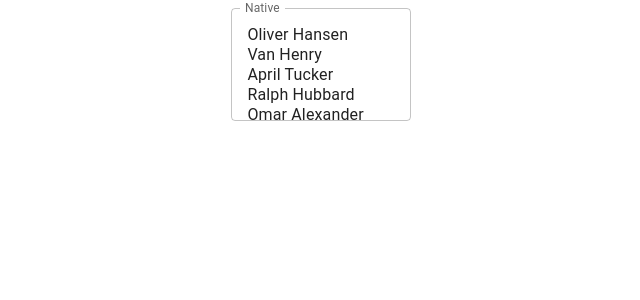
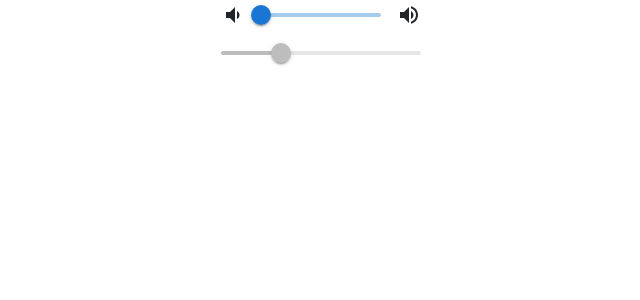
Before and after one commit to sinhasudhanshu/My-React-App, a React (Create React App) app: page / in a window 1280 px wide. Shown: the top 300 px of the page, without its empty margins (319-959 px from the left). Built offline with nearby package versions, Linux system fonts and the light colour scheme.

Commit message:
Volume Slider Button

```diff
--- a/src/App.js
+++ b/src/App.js
@@ -7,7 +7,8 @@
 //import Ratingbutton from './components/RatingButton';
 //import SelectButton from './components/SelectButton';
 //import SelectButtons from './components/SelectButtons';
-import MultipleSelectNative from './components/MultipleSelectNative';
+//import MultipleSelectNative from './components/MultipleSelectNative';
+import SliderButton from './components/SliderButton';
 //import MyButtons from './components/MyButtons';
 //import MyButtonsGroup from './components/MyButtonsGroup';
 
@@ -17,7 +18,7 @@
 
         <center>
 
-       <MultipleSelectNative/>
+       <SliderButton/>
 
         </center>
 
--- /dev/null
+++ b/src/components/SliderButton.js
@@ -0,0 +1,26 @@
+import * as React from 'react';
+import Box from '@mui/material/Box';
+import Stack from '@mui/material/Stack';
+import Slider from '@mui/material/Slider';
+import VolumeDown from '@mui/icons-material/VolumeDown';
+import VolumeUp from '@mui/icons-material/VolumeUp';
+
+ function SliderButton() {
+  const [value, setValue] = React.useState();
+
+  const handleChange = (event) => {
+    setValue();
+  };
+
+  return (
+    <Box sx={{ width: 200 }}>
+      <Stack spacing={2} direction="row" sx={{ mb: 1 }} alignItems="center">
+        <VolumeDown />
+        <Slider aria-label="Volume" value={value} onChange={handleChange} />
+        <VolumeUp />
+      </Stack>
+      <Slider disabled defaultValue={30} aria-label="Disabled slider" />
+    </Box>
+  );
+}
+export default SliderButton;
```
